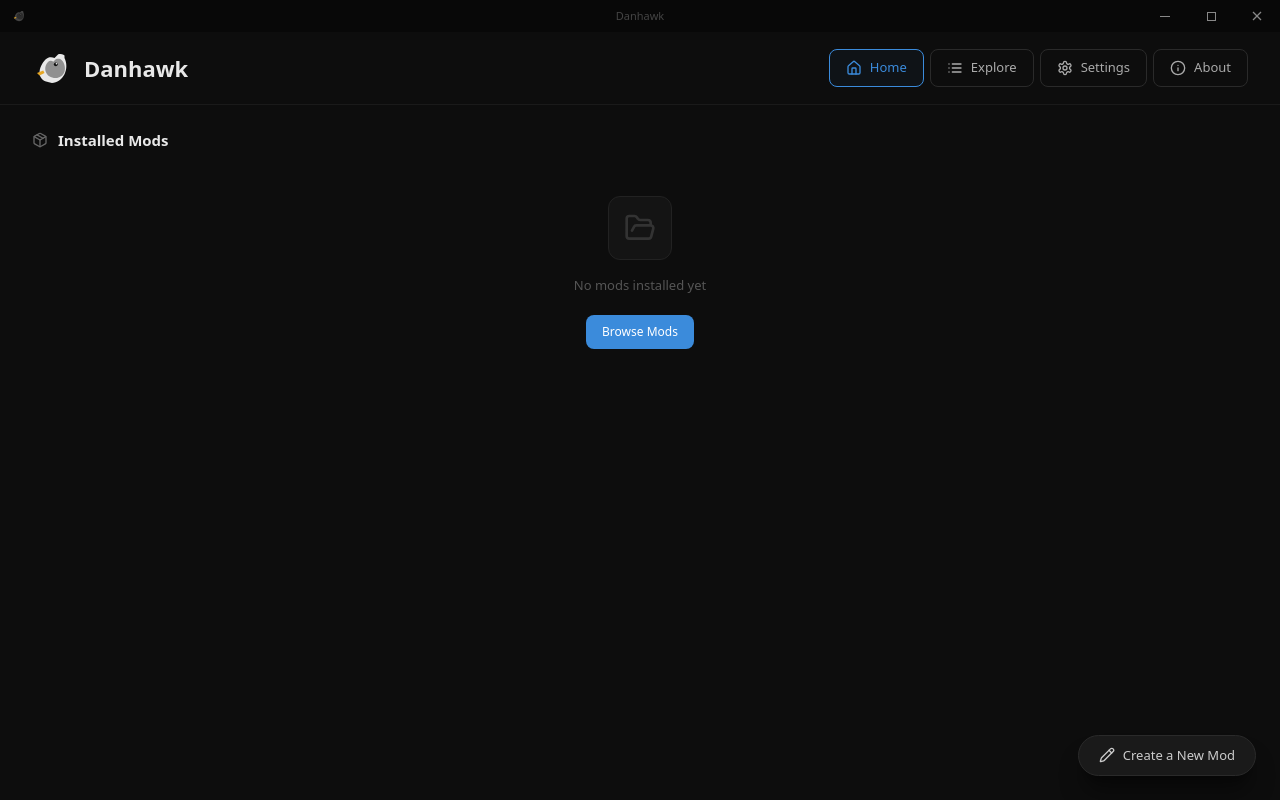
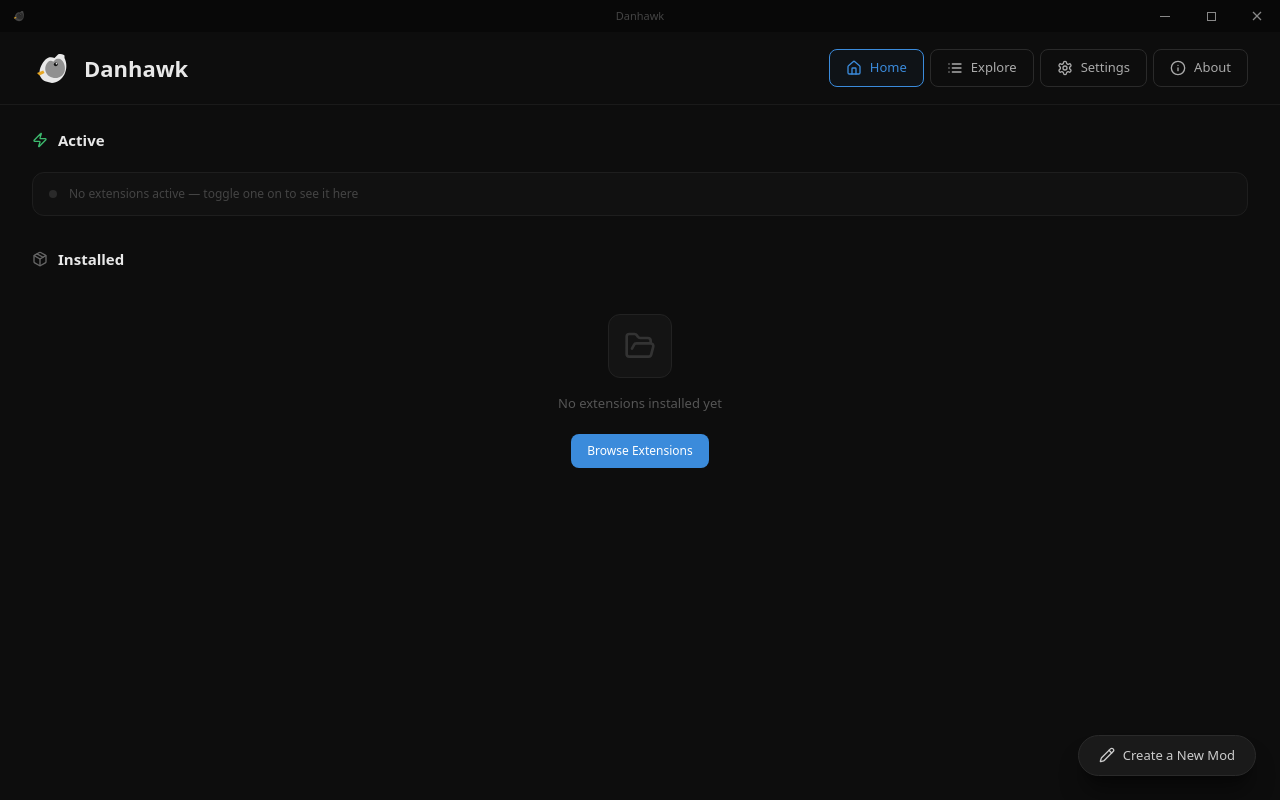
Before and after one commit to pavinc4/danhawk, a React (Vite) app in the folder app/: page / in a window 1280 px wide. Built offline with nearby package versions, Linux system fonts and the light colour scheme.

Commit message:
feat: home page active/installed split with persistent explore card

```diff
--- a/app/src/pages/Home.tsx
+++ b/app/src/pages/Home.tsx
@@ -1,34 +1,67 @@
-import { Package, FolderOpen, ArrowRight } from "lucide-react";
+import { Package, FolderOpen, ArrowRight, Zap } from "lucide-react";
 import { Link } from "react-router-dom";
 import { ModCard } from "../components/danhawk/mod-card";
 import { useModStore } from "../store/mod-store";
 
 export default function HomePage() {
-  const { getInstalledMods } = useModStore();
-  const installedMods = getInstalledMods();
+  const { mods, getInstalledMods, isEnabled } = useModStore();
+  const installedMods = getInstalledMods().filter(m => !isEnabled(m.id));
+  const activeMods = mods.filter(m => isEnabled(m.id));
 
   return (
     <div className="bg-[#0d0d0d] min-h-full px-8 pb-24">
+
+      {/* ── Active extensions ─────────────────────────────────────────── */}
+      <section className="mt-6 mb-8">
+        <h2 className="flex items-center gap-2.5 text-[15px] font-semibold text-[#e8e8e8] mb-5">
+          <Zap className="w-4 h-4 text-[#3dba6e]" />
+          Active
+        </h2>
+        {activeMods.length === 0 ? (
+          <div className="flex items-center gap-3 px-4 py-3 bg-[#111] border border-[#1e1e1e] rounded-xl">
+            <div className="w-2 h-2 rounded-full bg-[#2a2a2a] flex-shrink-0" />
+            <p className="text-[#444] text-[12px]">No extensions active — toggle one on to see it here</p>
+          </div>
+        ) : (
+          <div className="grid grid-cols-3 gap-3">
+            {activeMods.map((mod, i) => (
+              <div
+                key={mod.id}
+                className="animate-in fade-in"
+                style={{ animationDelay: `${i * 50}ms`, animationFillMode: "backwards" }}
+              >
+                <ModCard mod={mod} />
+              </div>
+            ))}
+          </div>
+        )}
+      </section>
+
+      {/* ── Installed extensions ──────────────────────────────────────── */}
       <section>
-        <h2 className="flex items-center gap-2.5 text-[15px] font-semibold text-[#e8e8e8] mb-5 mt-6">
+        <h2 className="flex items-center gap-2.5 text-[15px] font-semibold text-[#e8e8e8] mb-5">
           <Package className="w-4 h-4 text-[#666666]" />
-          Installed Mods
+          Installed
         </h2>
-        {installedMods.length === 0 ? (
+        {getInstalledMods().length === 0 ? (
+          // Nothing installed at all — big empty state with browse button
           <div className="flex flex-col items-center justify-center py-6 text-center">
             <div className="w-16 h-16 mb-4 flex items-center justify-center rounded-xl bg-[#141414] border border-[#222222]">
               <FolderOpen className="w-8 h-8 text-[#333333]" />
             </div>
-            <p className="text-[#555555] text-[13px] mb-5">No mods installed yet</p>
+            <p className="text-[#555555] text-[13px] mb-5">No extensions installed yet</p>
             <Link
               to="/explore"
               className="px-4 py-2 bg-[#3b8bdb] text-white rounded-lg text-[12px] font-medium hover:bg-[#4a9beb] transition-all duration-150"
             >
-              Browse Mods
+              Browse Extensions
             </Link>
           </div>
         ) : (
-          <div className="grid grid-cols-3 gap-3">
+          // Some installed — show inactive ones + always show Explore card last
+          // When installedMods is empty (all active), Explore card is the only item
+          // — use justify-center so it sits in the middle column, not left-aligned
+          <div className={"grid grid-cols-3 gap-3" + (installedMods.length === 0 ? " [&>*:only-child]:col-start-2" : "")}>
             {installedMods.map((mod, i) => (
               <div
                 key={mod.id}
@@ -44,12 +77,13 @@ export default function HomePage() {
               style={{ height: 170 }}
             >
               <span className="text-[#555555] text-[13px] font-medium group-hover:text-[#888888] transition-colors flex items-center gap-2">
-                Explore Mods <ArrowRight className="w-4 h-4 group-hover:translate-x-0.5 transition-transform" />
+                Explore <ArrowRight className="w-4 h-4 group-hover:translate-x-0.5 transition-transform" />
               </span>
             </Link>
           </div>
         )}
       </section>
+
     </div>
   );
 }
```
